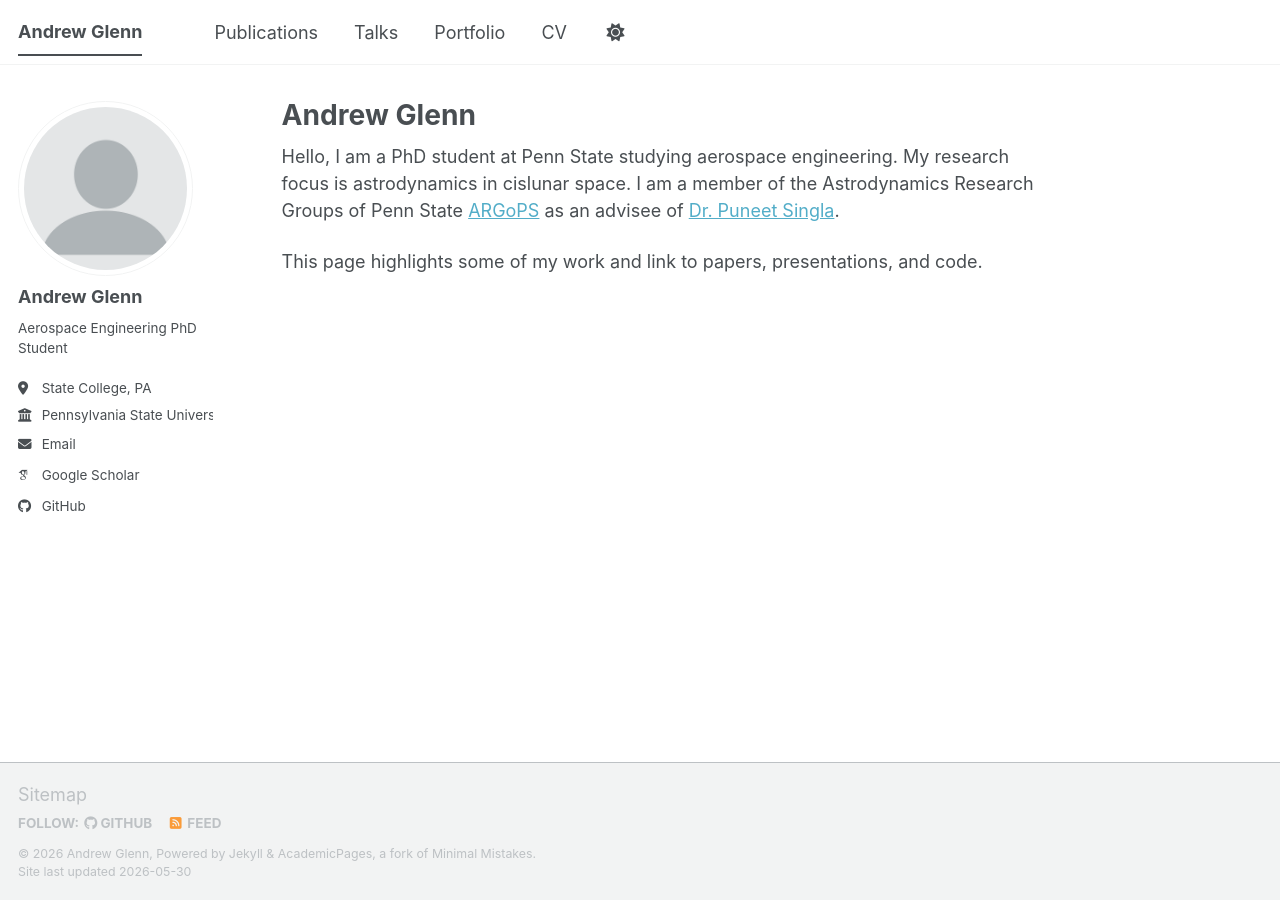
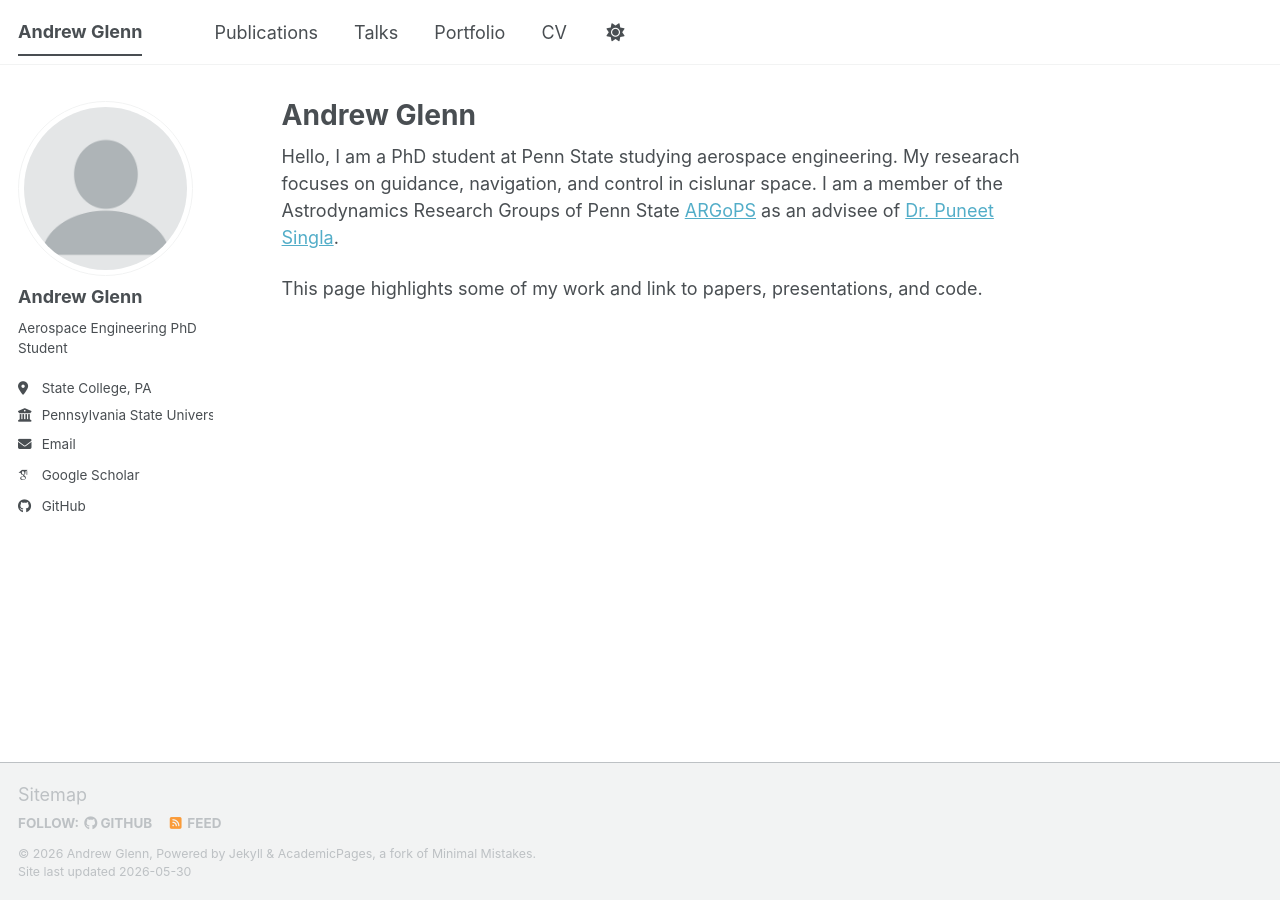
Before and after one commit to AGlenn357/AGlenn357.github.io, a Jekyll site: the page built from _pages/about.md, in a window 1280 px wide. Built offline with Jekyll 4.4.1, drawn with Linux system fonts in a browser that asks for light colours; some web fonts are replaced; a script bundle is joined from its source files by our own code; library files that are not in the unit come from our copies.

Commit message:
changing intro

```diff
--- a/_pages/about.md
+++ b/_pages/about.md
@@ -7,6 +7,6 @@ redirect_from:
   - /about.html
 ---
 
-Hello, I am a PhD student at Penn State studying aerospace engineering. My research focus is astrodynamics in cislunar space. I am a member of the Astrodynamics Research Groups of Penn State [ARGoPS](https://argops.psu.edu/) as an advisee of [Dr. Puneet Singla](https://www.aero.psu.edu/department/directory-detail-g.aspx?q=pxs433).
+Hello, I am a PhD student at Penn State studying aerospace engineering. My researach focuses on guidance, navigation, and control in cislunar space. I am a member of the Astrodynamics Research Groups of Penn State [ARGoPS](https://argops.psu.edu/) as an advisee of [Dr. Puneet Singla](https://www.aero.psu.edu/department/directory-detail-g.aspx?q=pxs433).
 
 This page highlights some of my work and link to papers, presentations, and code.
```
